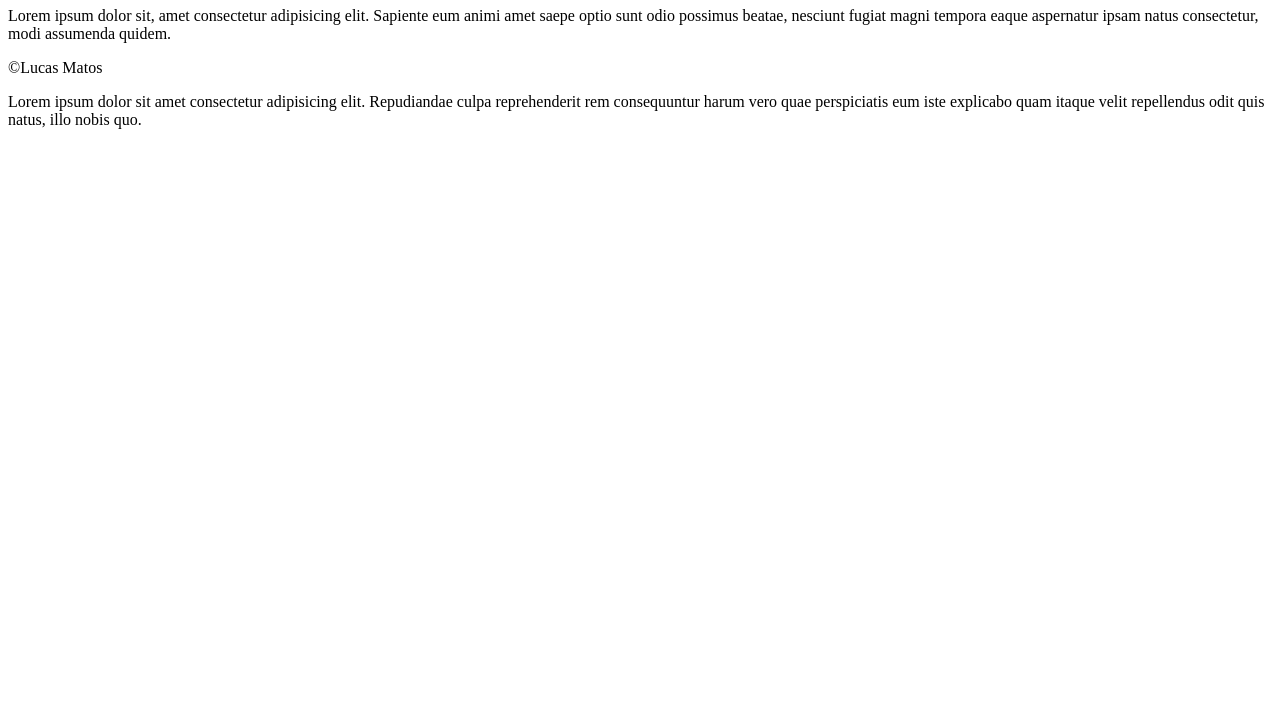
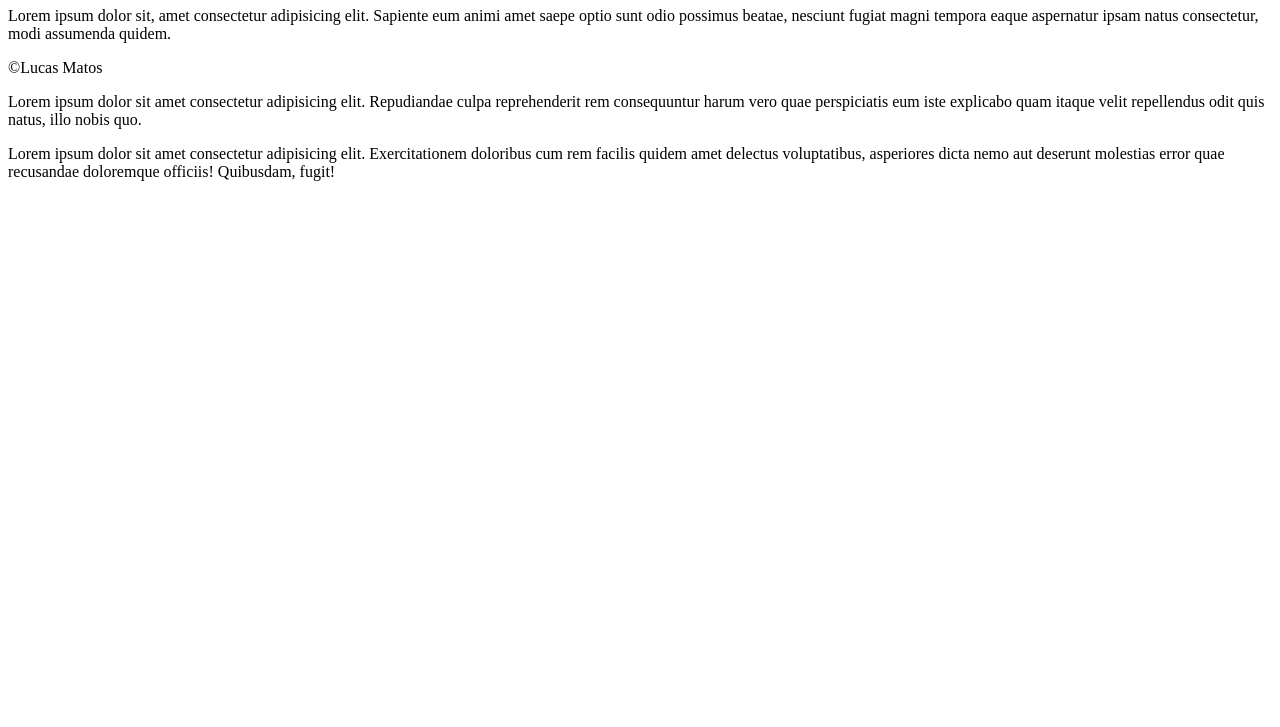
Before and after one commit to lucas91matos/Ola-Mundo, a plain HTML site: page site-exemplo/index.html in a window 1280 px wide. Shown: the part 73-800 px from the top of the page. Drawn offline with Linux system fonts and the light colour scheme.

Commit message:
adicionei outro parágrafo

```diff
--- a/site-exemplo/index.html
+++ b/site-exemplo/index.html
@@ -12,5 +12,6 @@
     <p>Lorem ipsum dolor sit, amet consectetur adipisicing elit. Sapiente eum animi amet saepe optio sunt odio possimus beatae, nesciunt fugiat magni tempora eaque aspernatur ipsam natus consectetur, modi assumenda quidem.</p>
     <p>&copy;Lucas Matos</p>
     <p>Lorem ipsum dolor sit amet consectetur adipisicing elit. Repudiandae culpa reprehenderit rem consequuntur harum vero quae perspiciatis eum iste explicabo quam itaque velit repellendus odit quis natus, illo nobis quo.</p>
+    <p>Lorem ipsum dolor sit amet consectetur adipisicing elit. Exercitationem doloribus cum rem facilis quidem amet delectus voluptatibus, asperiores dicta nemo aut deserunt molestias error quae recusandae doloremque officiis! Quibusdam, fugit!</p>
 </body>
 </html>
```
